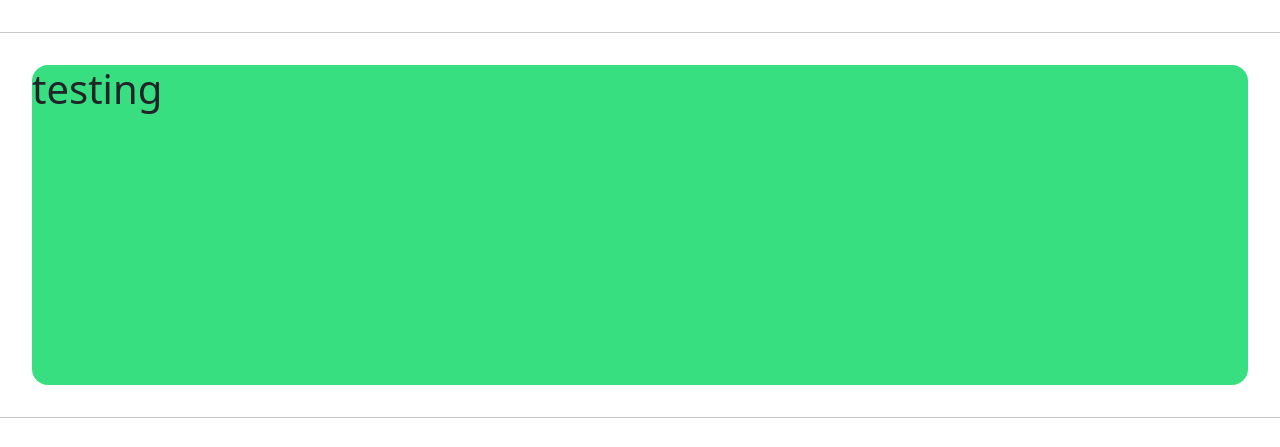
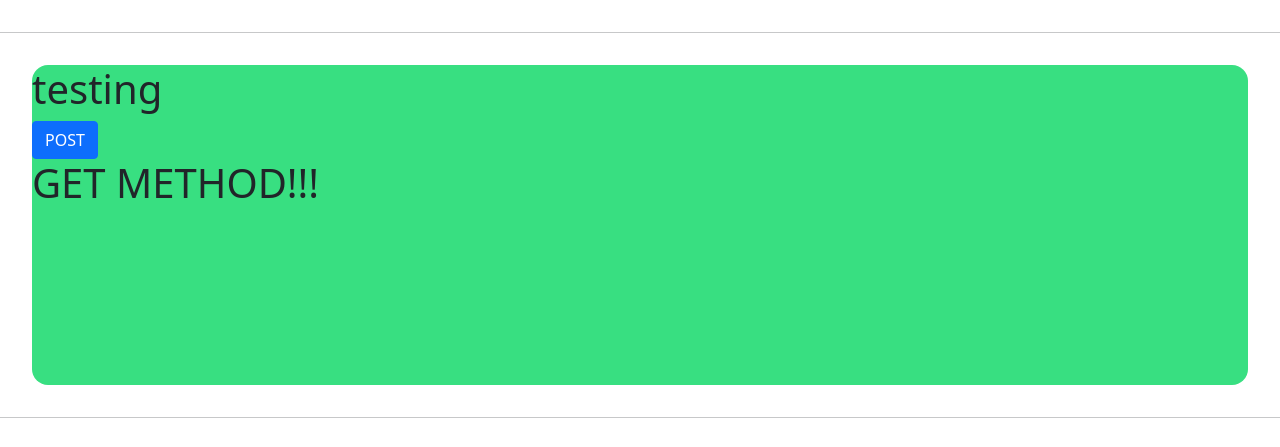
Before and after one commit to joft-ware/django_web, a Django app: page /account/hello_world/ in a window 1280 px wide. Shown: the part 112-559 px from the top of the page. Run offline with Django 3.2, Linux system fonts and the light colour scheme; some web fonts are replaced.

Commit message:
get & post

```diff
--- a/accountapp/templates/accountapp/hello.html
+++ b/accountapp/templates/accountapp/hello.html
@@ -6,6 +6,13 @@
         <h1>
             testing
         </h1>
+        <form action = "/account/hello_world/" method="post">
+            {% csrf_token %}
+            <input type="submit" class="btn btn-primary" value="POST">
+        </form>
+        <h1>
+            {{text}}
+        </h1>
     </div>
 
 {% endblock %}
--- a/accountapp/views.py
+++ b/accountapp/views.py
@@ -3,4 +3,8 @@ from django.shortcuts import render
 # Create your views here.
 
 def hello_world(request):
-    return render(request, 'accountapp/hello.html')
+
+    if(request.method =="POST"):
+        return render(request, 'accountapp/hello.html', context={'text':'POST METHOD!!!'})
+    else:
+        return render(request, 'accountapp/hello.html', context={'text':'GET METHOD!!!'})
```
